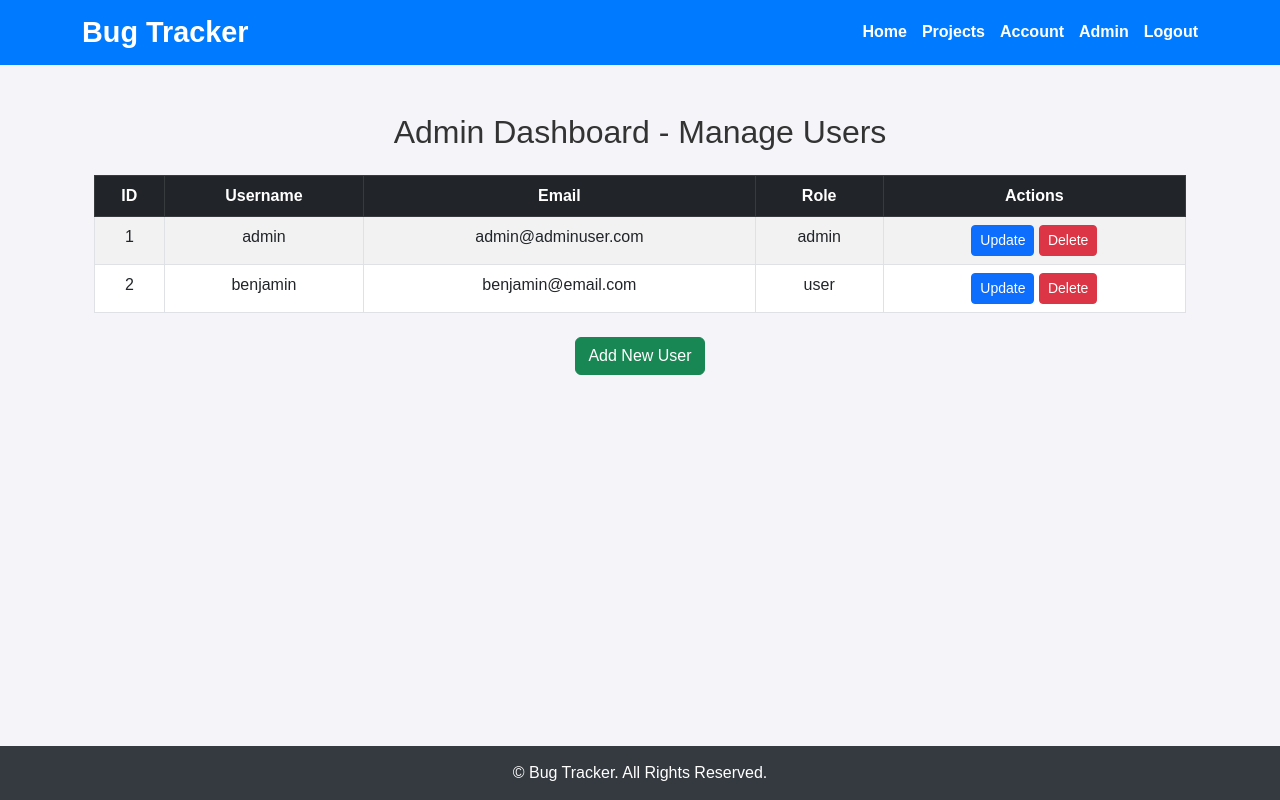
After one commit to mersini18/Bug-Tracker, a Flask app: page /admin/dashboard in a window 1280 px wide. The commit adds this page. Run offline with Flask 3, Linux system fonts and the light colour scheme; a user stored in the database is signed in.

Commit message:
Added admin dashboard, functionality and tests.

```diff
--- /dev/null
+++ b/bug_tracker/app/routes/admin_routes.py
@@ -0,0 +1,101 @@
+from flask import Blueprint, render_template, request, redirect, url_for, flash
+from flask_login import login_required, current_user
+from app.models import db, User
+from functools import wraps
+
+import bcrypt
+
+admin_bp = Blueprint('admin', __name__, url_prefix='/admin')
+
+
+def admin_required(f):
+    @wraps(f)
+    def decorated_function(*args, **kwargs):
+        if current_user.role != 'admin':
+            flash("You do not have permission to use this page", "error")
+            return redirect(url_for('bug.home'))
+        return f(*args, **kwargs)
+    return decorated_function
+
+@admin_bp.route('/dashboard', methods=['GET'])
+@login_required
+@admin_required
+def dashboard():
+    users= User.query.all()
+    return render_template('admin_dashboard.html', users=users)
+
+@admin_bp.route('/update-user/<int:user_id>', methods=['GET', 'POST'])
+@login_required
+@admin_required
+def update_user_form(user_id):
+    user = User.query.get_or_404(user_id)
+
+    if request.method == 'POST':
+        username = request.form.get('username')
+        email = request.form.get('email')
+        role = request.form.get('role')
+        password = request.form.get('password')
+
+        # Validate form fields
+        if not username or not email or not role:
+            flash('All fields except password are required.', 'error')
+            return redirect(url_for('admin.update_user_form', user_id=user_id))
+
+        user.username = username
+        user.email = email
+        user.role = role
+
+        if password:
+            hashed_password = bcrypt.hashpw(password.encode('utf-8'), bcrypt.gensalt()).decode('utf-8')
+            user.password = hashed_password
+
+        db.session.commit()
+        flash('User updated successfully!', 'success')
+        return redirect(url_for('admin.dashboard'))
+
+    # Render update user form
+    return render_template('update_user.html', user=user)
+
+@admin_bp.route('/add-user', methods=['GET', 'POST'])
+@login_required
+@admin_required
+def add_user():
+    if request.method == 'POST':
+        username = request.form.get('username')
+        email = request.form.get('email')
+        password = request.form.get('password')
+        role = request.form.get('role')
+
+        # Input validation
+        if not username or not email or not password:
+            flash("All fields are required!", "error")
+            return render_template('add_user.html')
+
+        # Check for existing user
+        existing_user = User.query.filter((User.username == username) | (User.email == email)).first()
+        if existing_user:
+            flash("Username or email already exists.", "error")
+            return render_template('add_user.html')
+
+        # Hash password
+        hashed_password = bcrypt.hashpw(password.encode('utf-8'), bcrypt.gensalt()).decode('utf-8')
+
+        # Create new user
+        new_user = User(username=username, email=email, password=hashed_password, role=role)
+        db.session.add(new_user)
+        db.session.commit()
+        flash("New user added successfully!", "success")
+        return redirect(url_for('admin.dashboard'))
+
+    return render_template('add_user.html')
+
+@admin_bp.route('/delete-user/<int:user_id>', methods=['POST'])
+@login_required
+@admin_required
+def delete_user(user_id):
+    user = User.query.get_or_404(user_id)
+    db.session.delete(user)
+    db.session.commit()
+
+    flash("User deleted successfully!", 'success')
+    return redirect(url_for('admin.dashboard'))
--- /dev/null
+++ b/bug_tracker/app/templates/admin_dashboard.html
@@ -0,0 +1,55 @@
+{% extends "base.html" %}
+
+{% block title %}Admin Dashboard{% endblock %}
+
+{% block content %}
+<div class="container mt-5">
+    <h2 class="text-center mb-4">Admin Dashboard - Manage Users</h2>
+
+    <!-- Flash Messages -->
+    {% with messages = get_flashed_messages(with_categories=true) %}
+    {% if messages %}
+        <div class="flash-messages">
+            {% for category, message in messages %}
+            <div class="alert alert-{{ category }}">
+                {{ message }}
+            </div>
+            {% endfor %}
+        </div>
+    {% endif %}
+    {% endwith %}
+
+    <!-- User Table -->
+    <table class="table table-striped table-bordered text-center">
+        <thead class="table-dark">
+            <tr>
+                <th>ID</th>
+                <th>Username</th>
+                <th>Email</th>
+                <th>Role</th>
+                <th>Actions</th>
+            </tr>
+        </thead>
+        <tbody>
+            {% for user in users %}
+            <tr>
+                <td>{{ user.id }}</td>
+                <td>{{ user.username }}</td>
+                <td>{{ user.email }}</td>
+                <td>{{ user.role }}</td>
+                <td>
+                    <a href="{{ url_for('admin.update_user_form', user_id=user.id )}}" class="btn btn-sm btn-primary">Update</a>
+                    <form action="{{ url_for('admin.delete_user', user_id=user.id) }}" method="POST" class="d-inline" onsubmit="return confirm('Are you sure you want to delete this user?');">
+                        <button type="submit" class="btn btn-sm btn-danger">Delete</button>
+                    </form>
+                </td>
+            </tr>
+            {% endfor %}
+        </tbody>
+    </table>
+    <div class="text-center mt-4">
+        <a href="{{ url_for('admin.add_user') }}" class="btn btn-success">Add New User</a>
+    </div>
+
+</div>
+{% endblock %}
--- a/bug_tracker/app/templates/base.html
+++ b/bug_tracker/app/templates/base.html
@@ -20,6 +20,9 @@
                     <li><a href="/home">Home</a></li>
                     <li><a href="#">Projects</a></li>
                     <li><a href="#">Account</a></li>
+                    {% if current_user.is_authenticated and current_user.role == "admin" %}
+                    <li><a href="{{ url_for('admin.dashboard') }}">Admin</a></li>
+                    {% endif %}
                     <li><a href="{{ url_for('auth.logout') }}">Logout</a></li>
                 </ul>
             </nav>
```
Also changed, not shown: bug_tracker/app/__init__.py (+7 -1 lines), bug_tracker/app/routes/bug_routes.py (+18 -0 lines), bug_tracker/app/templates/add_user.html (added, +48 -0 lines), bug_tracker/app/templates/home.html (+11 -1 lines), bug_tracker/app/templates/update_user.html (added, +34 -0 lines), bug_tracker/tests/test_admin.py (added, +218 -0 lines), bug_tracker/tests/test_auth.py (+5 -4 lines), bug_tracker/tests/test_bugs.py (+5 -4 lines), bug_tracker/instance/bug_tracker.db.
